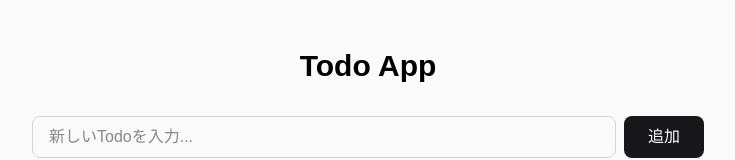
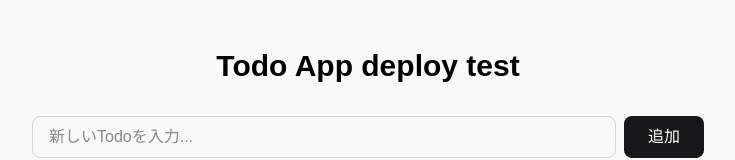
Before and after one commit to SotaTsurushima/NOTO, a Next.js app in the folder frontend/: page / in a window 1280 px wide. Shown: the top 160 px of the page, without its empty margins (272-1007 px from the left). Built offline with nearby package versions, Linux system fonts and the light colour scheme; no server answers; the database is empty.

Commit message:
deploy test

```diff
--- a/frontend/src/app/page.tsx
+++ b/frontend/src/app/page.tsx
@@ -12,7 +12,7 @@ export default function Home() {
     <div className="min-h-screen bg-zinc-50 dark:bg-black py-12 px-4">
       <div className="max-w-2xl mx-auto">
         <h1 className="text-3xl font-bold text-center mb-8 text-black dark:text-zinc-50">
-          Todo App
+          Todo App deploy test
         </h1>
         <TodoForm onSubmit={createTodo} loading={loading} />
         <TodoList todos={todos} onToggle={toggleTodo} onDelete={deleteTodo} />
```
